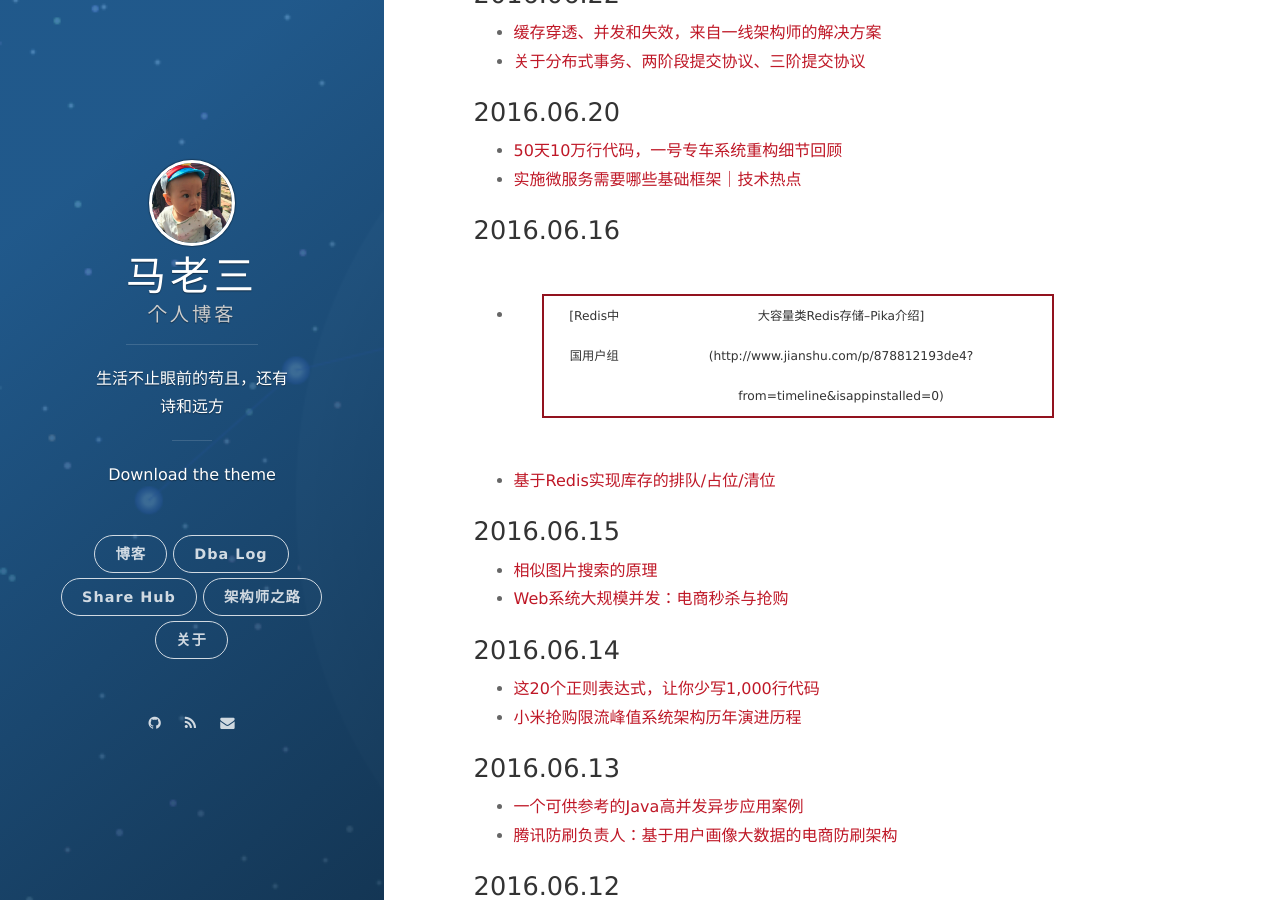
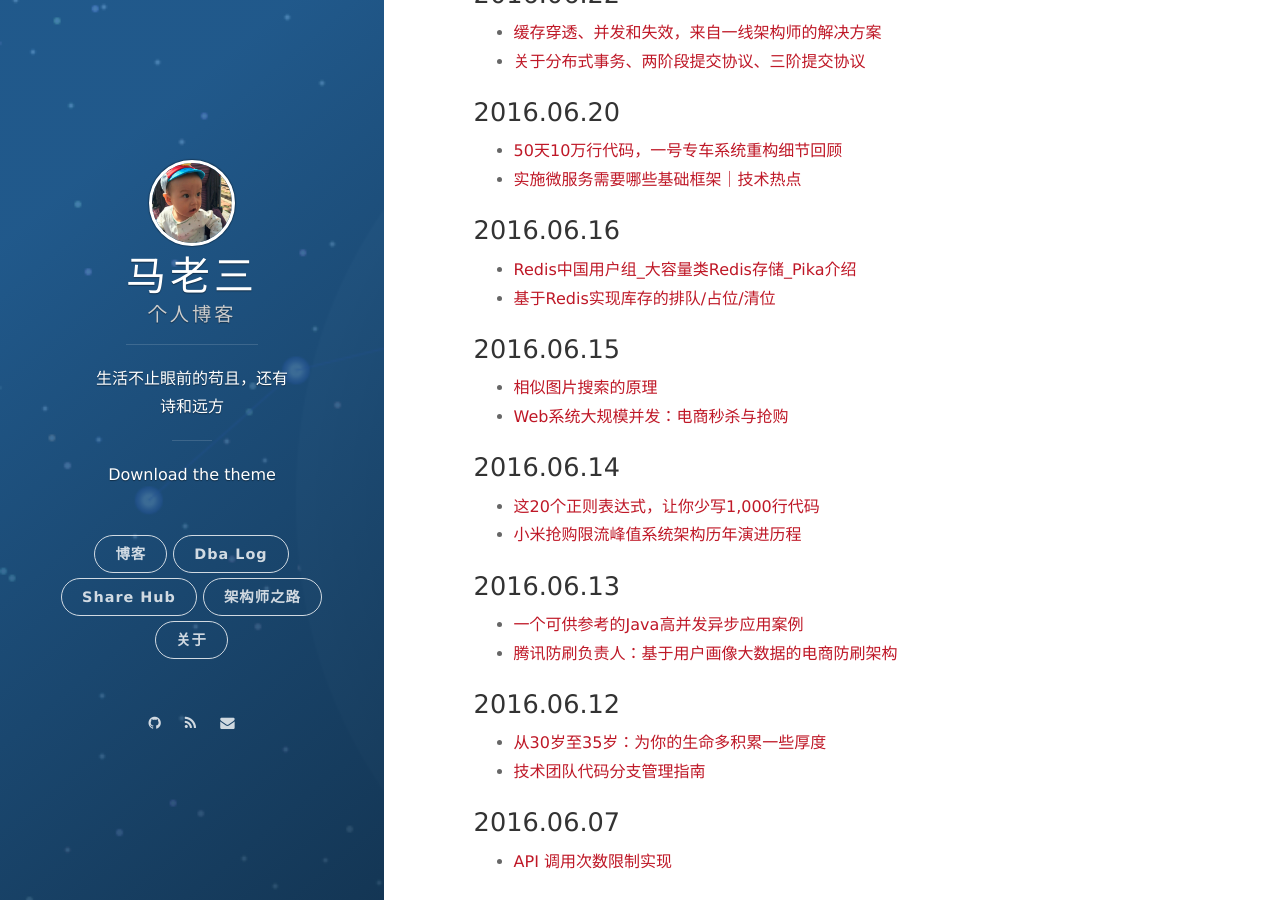
Before and after one commit to matieli/matieli.github.io, a Jekyll site: the page built from _posts/2016-08-15-ReadIndex.markdown, in a window 1280 px wide and 900 px high, scrolled down 6310 px. Built offline with Jekyll 4.4.1, drawn with Linux system fonts in a browser that asks for light colours; nearby versions of some CDN libraries; comment, search, counter and statistics services are not loaded.

Commit message:
read
read

```diff
--- a/_posts/2016-08-15-ReadIndex.markdown
+++ b/_posts/2016-08-15-ReadIndex.markdown
@@ -231,7 +231,7 @@ tag: 读书
 * [实施微服务需要哪些基础框架｜技术热点](http://mp.weixin.qq.com/s?__biz=MjM5MDE0Mjc4MA==&mid=400645575&idx=1&sn=da55d75db55117046c520de88dde1123&scene=1&srcid=1109XAQ6ZhXGRe6trz3blGJb#wechat_redirect)
 
 ### 2016.06.16
-* [Redis中国用户组|大容量类Redis存储--Pika介绍](http://www.jianshu.com/p/878812193de4?from=timeline&isappinstalled=0)
+* [Redis中国用户组_大容量类Redis存储_Pika介绍](http://www.jianshu.com/p/878812193de4?from=timeline&isappinstalled=0)
 * [基于Redis实现库存的排队/占位/清位](http://www.wtoutiao.com/p/fb1DP3.html?from=timeline&isappinstalled=0)
 
 ### 2016.06.15
```
